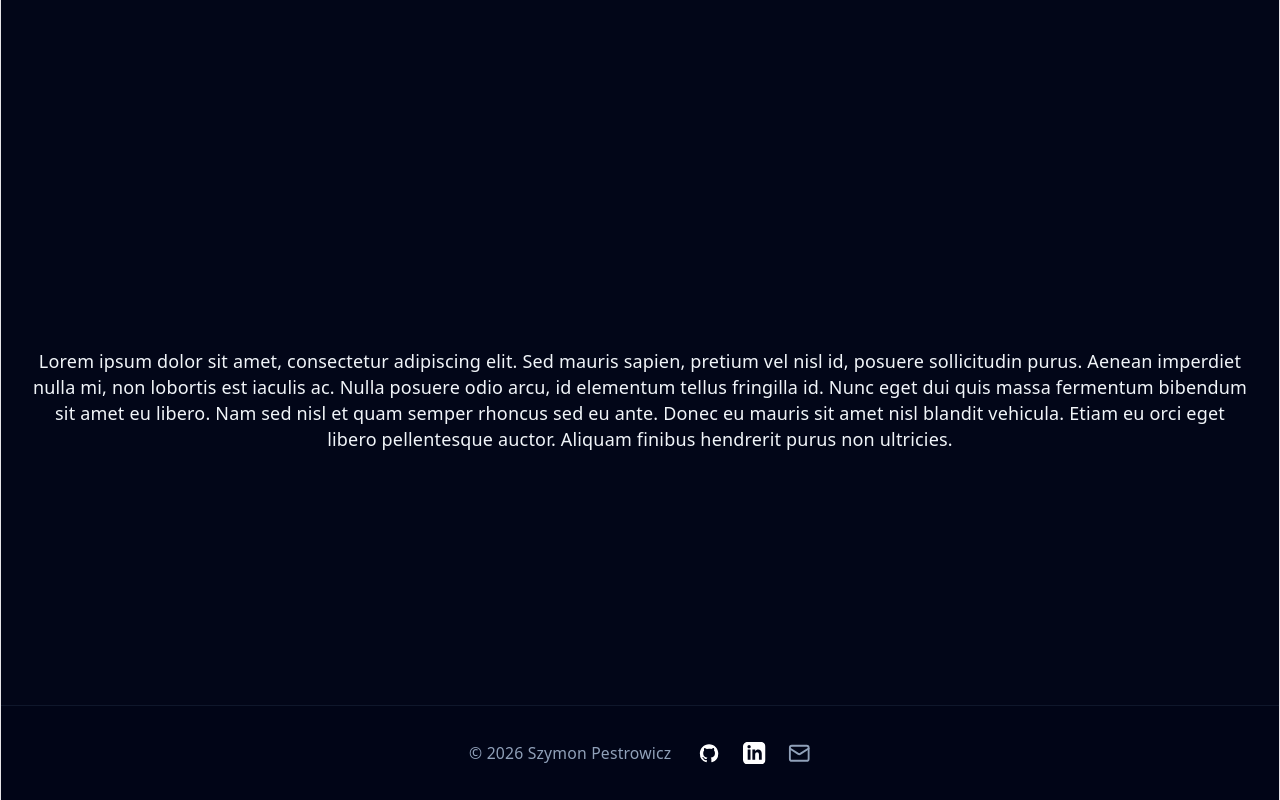
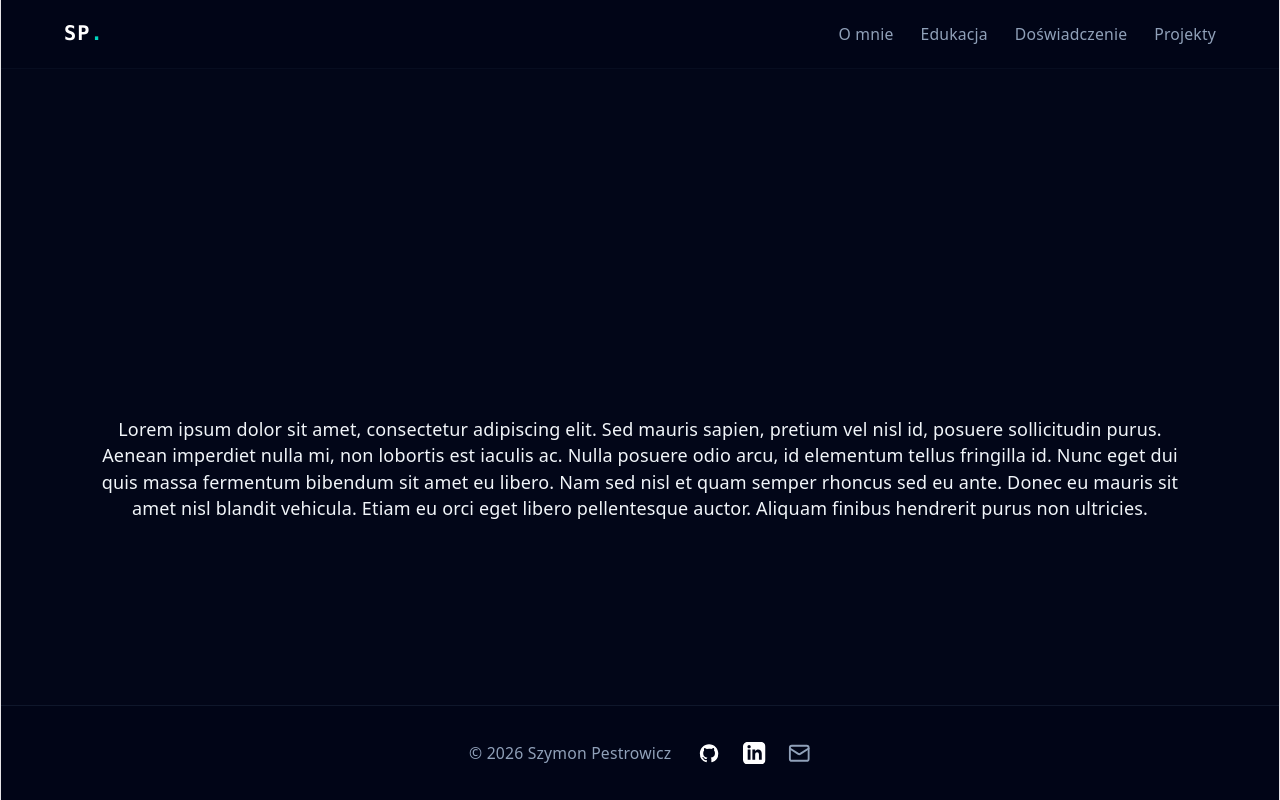
Before and after one commit to pestrowicz-szymon/pestrowicz-szymon.github.io, a React (Vite) app: page / in a window 1280 px wide. Built offline with nearby package versions, Linux system fonts and the light colour scheme.

Commit message:
added navbar

```diff
--- a/src/App.tsx
+++ b/src/App.tsx
@@ -1,14 +1,18 @@
 import HomePage from './pages/HomePage'
 import Footer from './components/Footer'
+import Navbar from './components/Navbar'
 
 function App() {
 
   return (
     <div className="flex flex-col h-screen w-full overflow-hidden bg-slate-950">
-      {/* 1. Główny kontener ze skrolującymi się sekcjami */}
+      {/* 1. Nawigacja na samej górze */}
+      <Navbar />
+
+      {/* 2. Przewijany obszar sekcji */}
       <HomePage />
 
-      {/* 2. Przeglądarkowy Footer przyklejony na stałe do dołu */}
+      {/* 3. Statyczny Footer na dole */}
       <Footer />
     </div>
   )
--- /dev/null
+++ b/src/components/Navbar.tsx
@@ -0,0 +1,37 @@
+export default function Navbar() {
+  const navItems = [
+    { label: 'O mnie', href: '#about' },
+    { label: 'Edukacja', href: '#education' },
+    { label: 'Doświadczenie', href: '#experience' },
+    { label: 'Projekty', href: '#projects' },
+  ];
+
+  return (
+    <header className="w-full flex-none z-40 bg-slate-950/80 backdrop-blur-md border-b border-slate-900/50 px-6 py-4">
+      <div className="max-w-5xl mx-auto flex items-center justify-between">
+
+        {/* Logo / Inicjały */}
+        <a
+          href="#about"
+          className="text-lg font-bold text-white tracking-wider hover:text-teal-400 transition-colors font-mono"
+        >
+          SP<span className="text-teal-400">.</span>
+        </a>
+
+        {/* Linki Nawigacyjne */}
+        <nav className="flex items-center gap-6 text-sm">
+          {navItems.map((item) => (
+            <a
+              key={item.href}
+              href={item.href}
+              className="text-slate-400 hover:text-teal-400 transition-colors font-medium"
+            >
+              {item.label}
+            </a>
+          ))}
+        </nav>
+
+      </div>
+    </header>
+  );
+}
--- a/src/pages/HomePage.tsx
+++ b/src/pages/HomePage.tsx
@@ -7,7 +7,7 @@ function HomePage() {
       {/* 1. SEKCJA: HERO / O MNIE */}
       <section
         id="about"
-        className="snap-start snap-always min-h-screen w-full flex flex-col justify-center items-center px-6 py-16"
+        className="mx-auto max-w-5xl snap-start snap-always min-h-screen w-full flex flex-col justify-center items-center px-6 py-16"
       >
         Lorem ipsum dolor sit amet, consectetur adipiscing elit. Sed mauris sapien, pretium vel nisl id, posuere sollicitudin purus. Aenean imperdiet nulla mi, non lobortis est iaculis ac. Nulla posuere odio arcu, id elementum tellus fringilla id. Nunc eget dui quis massa fermentum bibendum sit amet eu libero. Nam sed nisl et quam semper rhoncus sed eu ante. Donec eu mauris sit amet nisl blandit vehicula. Etiam eu orci eget libero pellentesque auctor. Aliquam finibus hendrerit purus non ultricies.
       </section>
@@ -15,7 +15,7 @@ function HomePage() {
       {/* 2. SEKCJA: EDUKACJA */}
       <section
         id="education"
-        className="snap-start snap-always min-h-screen w-full flex flex-col justify-center items-center px-6 py-16"
+        className="mx-auto max-w-5xl snap-start snap-always min-h-screen w-full flex flex-col justify-center items-center px-6 py-16"
       >
         Donec gravida ac ipsum in finibus. Etiam venenatis ultrices nisi, placerat porta leo venenatis ut. Fusce sit amet dui vitae dui cursus dictum in eu justo. Integer eget nisi dui. Praesent fringilla varius luctus. Curabitur viverra consequat erat eget finibus. Nulla ut fringilla enim. Duis vel neque velit. Vestibulum auctor diam eu tortor rutrum gravida. Vestibulum scelerisque diam et risus finibus, a pharetra enim rhoncus. Nullam a elementum quam, ac consequat est. Pellentesque interdum felis a leo lobortis, sit amet auctor lacus hendrerit. Cras viverra lacus at rhoncus tristique. Curabitur viverra ut ex ut vestibulum.
       </section>
@@ -23,7 +23,7 @@ function HomePage() {
       {/* 3. SEKCJA: DOŚWIADCZENIE */}
       <section
         id="experience"
-        className="snap-start snap-always min-h-screen w-full flex flex-col justify-center items-center px-6 py-16"
+        className="mx-auto max-w-5xl snap-start snap-always min-h-screen w-full flex flex-col justify-center items-center px-6 py-16"
       >
         Phasellus ac porttitor libero. Sed ac convallis lacus. Donec eget turpis tellus. Fusce nec sem ut nibh tristique lobortis. Phasellus vitae dapibus nulla. Morbi ullamcorper ullamcorper ipsum, ac ornare nisi pretium eu. Fusce vehicula sagittis malesuada. Aenean maximus ultrices orci fermentum viverra. Integer ultrices risus lacus, sit amet commodo ex posuere a. Etiam pretium malesuada tortor, eu congue sapien efficitur at. Sed efficitur, neque faucibus luctus ultrices, velit ipsum accumsan tortor, nec porta odio tortor sit amet leo. Sed sagittis bibendum lorem et vulputate. Nam fringilla iaculis ligula, et sodales leo hendrerit sed.
       </section>
@@ -31,7 +31,7 @@ function HomePage() {
       {/* 4. SEKCJA: PROJEKTY */}
       <section
         id="projects"
-        className="snap-start snap-always min-h-screen w-full flex flex-col justify-center items-center px-6 py-16"
+        className="mx-auto max-w-5xl snap-start snap-always min-h-screen w-full flex flex-col justify-center items-center px-6 py-16"
       >
         Pellentesque sagittis eros et faucibus sagittis. Integer semper nibh non sem malesuada, sed porta quam congue. Fusce molestie lacus vitae velit varius, sit amet molestie sapien aliquam. Nulla varius eu elit sed pellentesque. Maecenas sed arcu turpis. Vivamus ullamcorper accumsan risus. Phasellus gravida blandit tincidunt. Fusce non nunc ac quam posuere maximus. Vestibulum ullamcorper vitae tortor eu viverra.
       </section>
```
